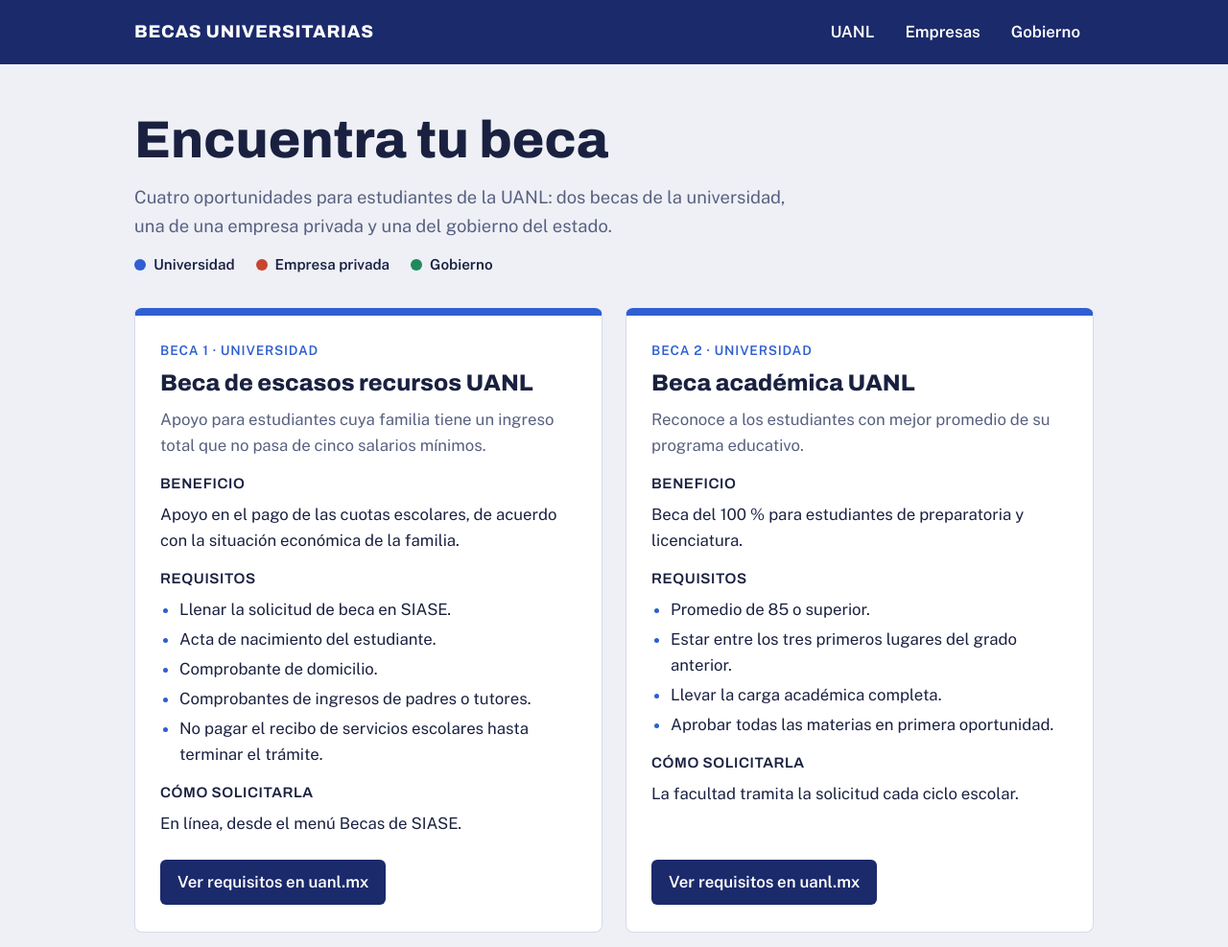
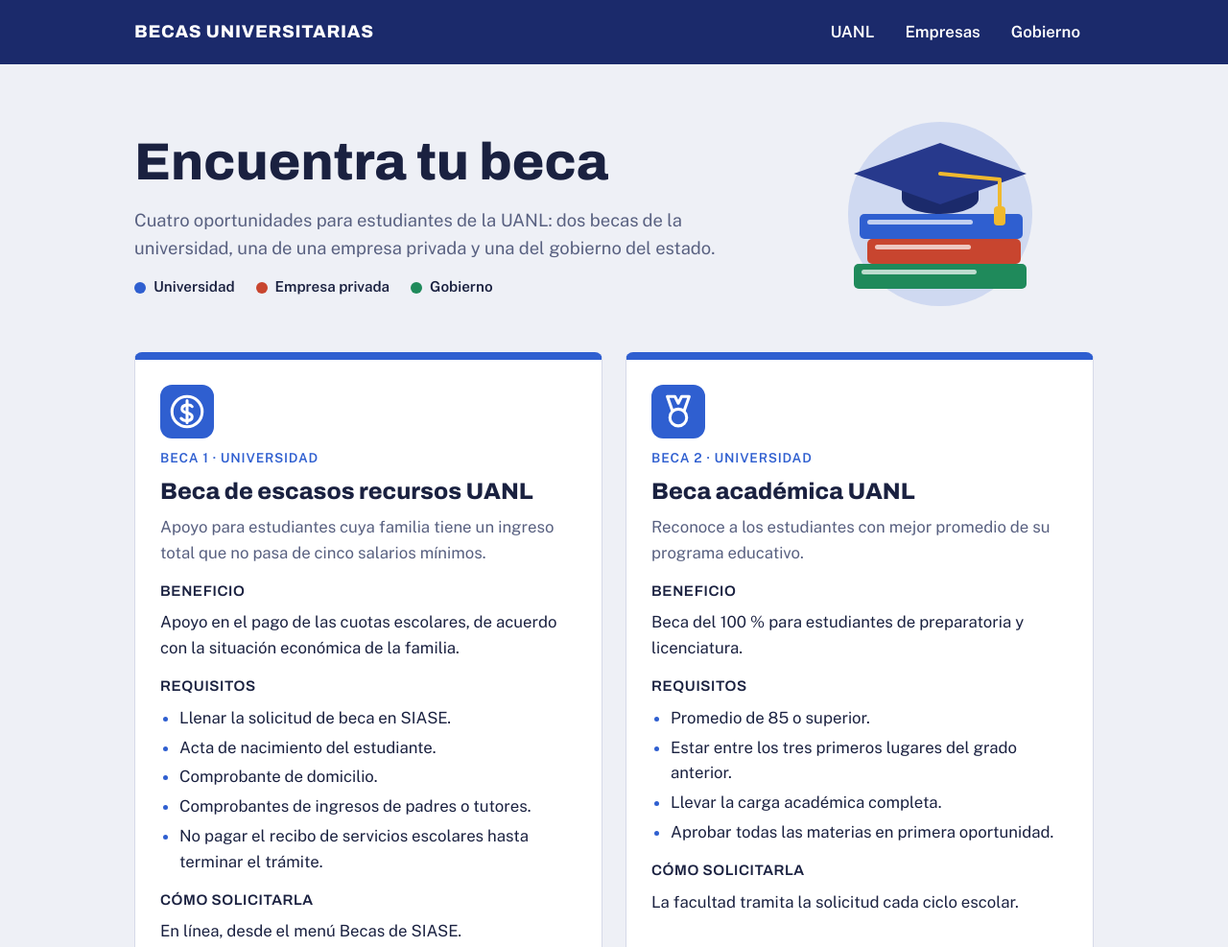
Before and after one commit to M3nny75/becas-progra, a plain HTML site: page index.html in a window 1280 px wide. Shown: the top 987 px of the page at 96% size. Drawn offline with nearby package versions, Linux system fonts and the light colour scheme.

Commit message:
Agregar iconos e imágenes

```diff
--- a/estilos.css
+++ b/estilos.css
@@ -130,10 +130,32 @@ a:focus-visible {
 /* ===== Presentación ===== */
 .presentacion { padding: 48px 0 32px; }
 
+/* Texto a la izquierda e ilustración a la derecha */
 .presentacion .contenedor {
+  display: flex;
+  flex-wrap: wrap;
+  align-items: center;
+  justify-content: space-between;
+  gap: 24px;
+}
+
+.presentacion-texto {
+  flex: 1 1 380px;
   display: flex;
   flex-direction: column;
   gap: 14px;
+}
+
+.ilustracion {
+  flex: 0 1 280px;
+  max-width: 100%;
+  height: auto;
+}
+
+/* Icono de cada tarjeta */
+.icono {
+  width: 56px;
+  height: 56px;
 }
 
 .presentacion h1 {
--- a/index.html
+++ b/index.html
@@ -33,6 +33,7 @@
   <!-- PRESENTACIÓN -->
   <section class="presentacion">
     <div class="contenedor">
+      <div class="presentacion-texto">
         <h1>Encuentra tu beca</h1>
         <p class="entrada">Cuatro oportunidades para estudiantes de la UANL: dos becas de la universidad, una de una empresa privada y una del gobierno del estado.</p>
         <ul class="leyenda">
@@ -40,6 +41,8 @@
           <li><span class="punto punto-empresa"></span>Empresa privada</li>
           <li><span class="punto punto-gobierno"></span>Gobierno</li>
         </ul>
+      </div>
+      <img class="ilustracion" src="img/graduacion.svg" alt="Ilustración de un birrete de graduación sobre una pila de libros" width="320" height="220">
     </div>
   </section>
 
@@ -49,6 +52,7 @@
 
       <!-- Beca 1 -->
       <article class="beca beca-uanl" id="escasos-recursos">
+        <img class="icono" src="img/icono-apoyo.svg" alt="Icono de apoyo económico" width="56" height="56">
         <p class="tipo">Beca 1 · Universidad</p>
         <h2>Beca de escasos recursos UANL</h2>
         <p class="descripcion">Apoyo para estudiantes cuya familia tiene un ingreso total que no pasa de cinco salarios mínimos.</p>
@@ -73,6 +77,7 @@
 
       <!-- Beca 2 -->
       <article class="beca beca-uanl" id="academica">
+        <img class="icono" src="img/icono-medalla.svg" alt="Icono de medalla" width="56" height="56">
         <p class="tipo">Beca 2 · Universidad</p>
         <h2>Beca académica UANL</h2>
         <p class="descripcion">Reconoce a los estudiantes con mejor promedio de su programa educativo.</p>
@@ -96,6 +101,7 @@
 
       <!-- Beca 3 -->
       <article class="beca beca-empresa" id="santander">
+        <img class="icono" src="img/icono-portafolio.svg" alt="Icono de portafolio" width="56" height="56">
         <p class="tipo">Beca 3 · Empresa privada</p>
         <h2>Beca Santander Manutención Primer Empleo 2026</h2>
         <p class="descripcion">Para estudiantes del último año de universidad y egresados de los últimos dos años.</p>
@@ -118,6 +124,7 @@
 
       <!-- Beca 4 -->
       <article class="beca beca-gobierno" id="congreso">
+        <img class="icono" src="img/icono-gobierno.svg" alt="Icono de edificio de gobierno" width="56" height="56">
         <p class="tipo">Beca 4 · Gobierno</p>
         <h2>Beca UANL – Congreso de Nuevo León</h2>
         <p class="descripcion">Convenio entre la UANL y el Congreso del Estado para apoyar a estudiantes de escasos recursos.</p>
```
Also changed, not shown: img/graduacion.svg (added), img/icono-apoyo.svg (added), img/icono-gobierno.svg (added), img/icono-medalla.svg (added), img/icono-portafolio.svg (added). Lines whose indentation alone changed are shown as unchanged.
